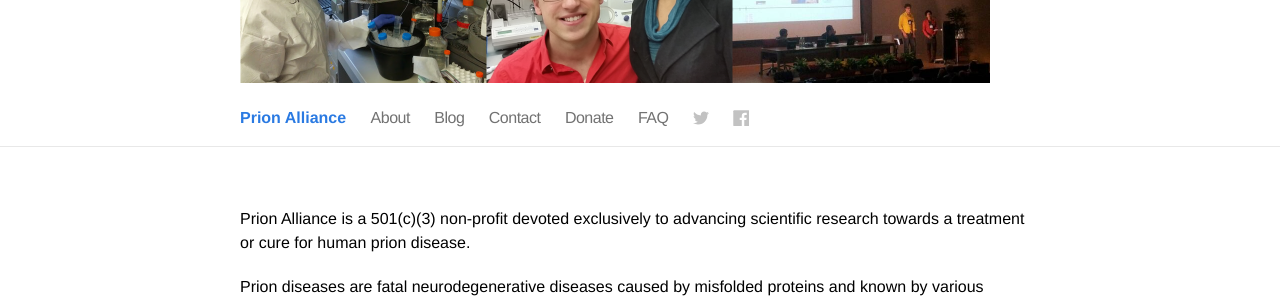
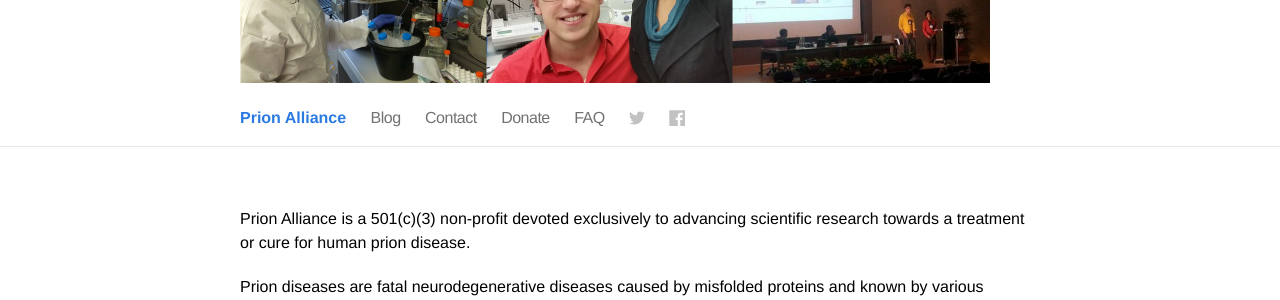
Before and after one commit to ericminikel/prionalliance, a Jekyll site: the page built from index.md, in a window 1280 px wide. Shown: the part 122-422 px from the top of the page. Built offline with Jekyll 4.4.1, drawn with Linux system fonts in a browser that asks for light colours; Markdown is read by kramdown in place of the engine named in the settings.

Commit message:
no about page

```diff
--- a/_includes/header.html
+++ b/_includes/header.html
@@ -18,7 +18,6 @@
       </a>
       <div class="trigger">
         <a href="/"><strong>Prion Alliance</strong></a>
-        <a class="page-link" href="/about/">About</a>
         <a class="page-link" href="/blog/">Blog</a>
         <a class="page-link" href="/contact/">Contact</a>
         <a class="page-link" href="/donate/">Donate</a>
```
